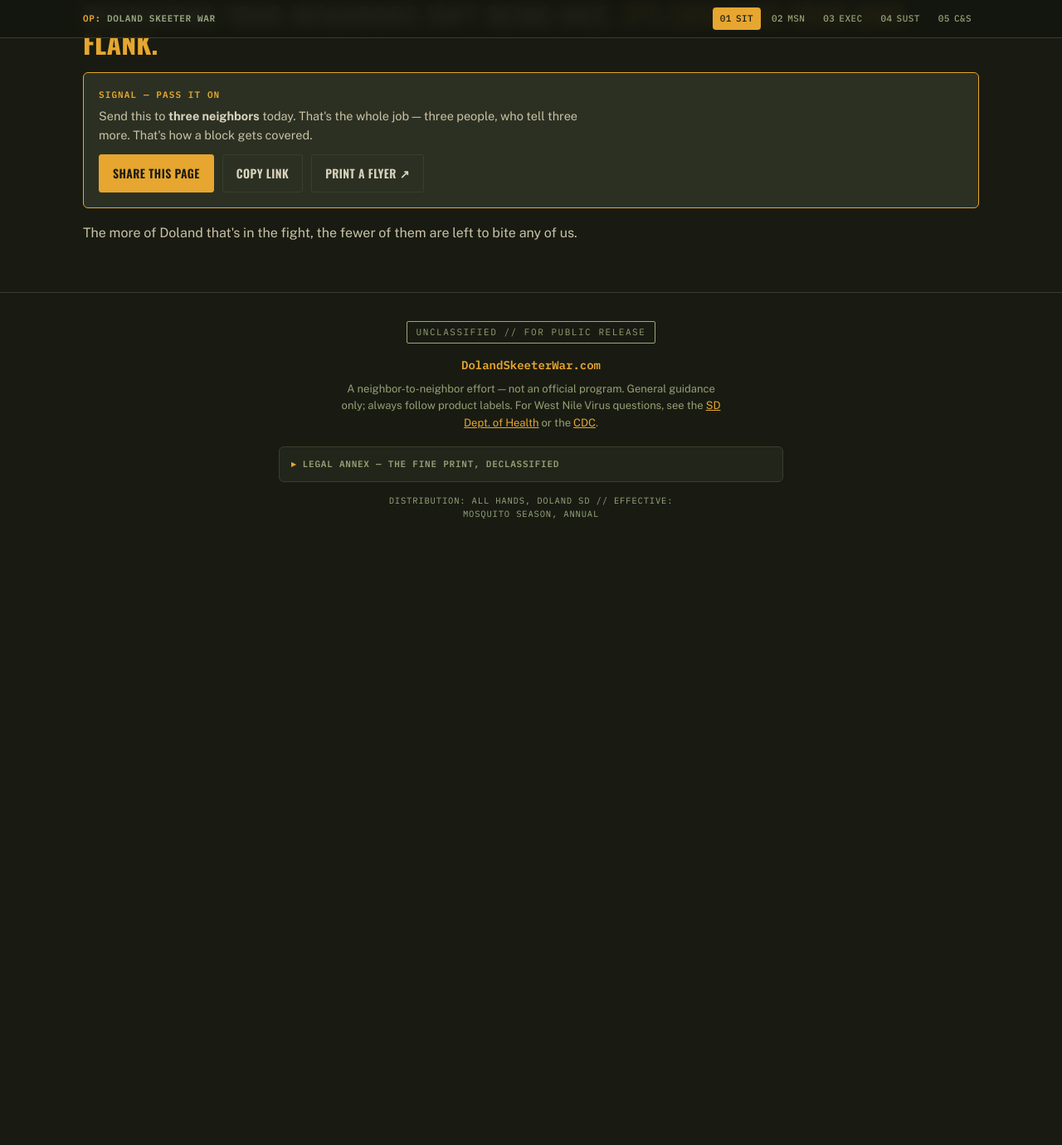
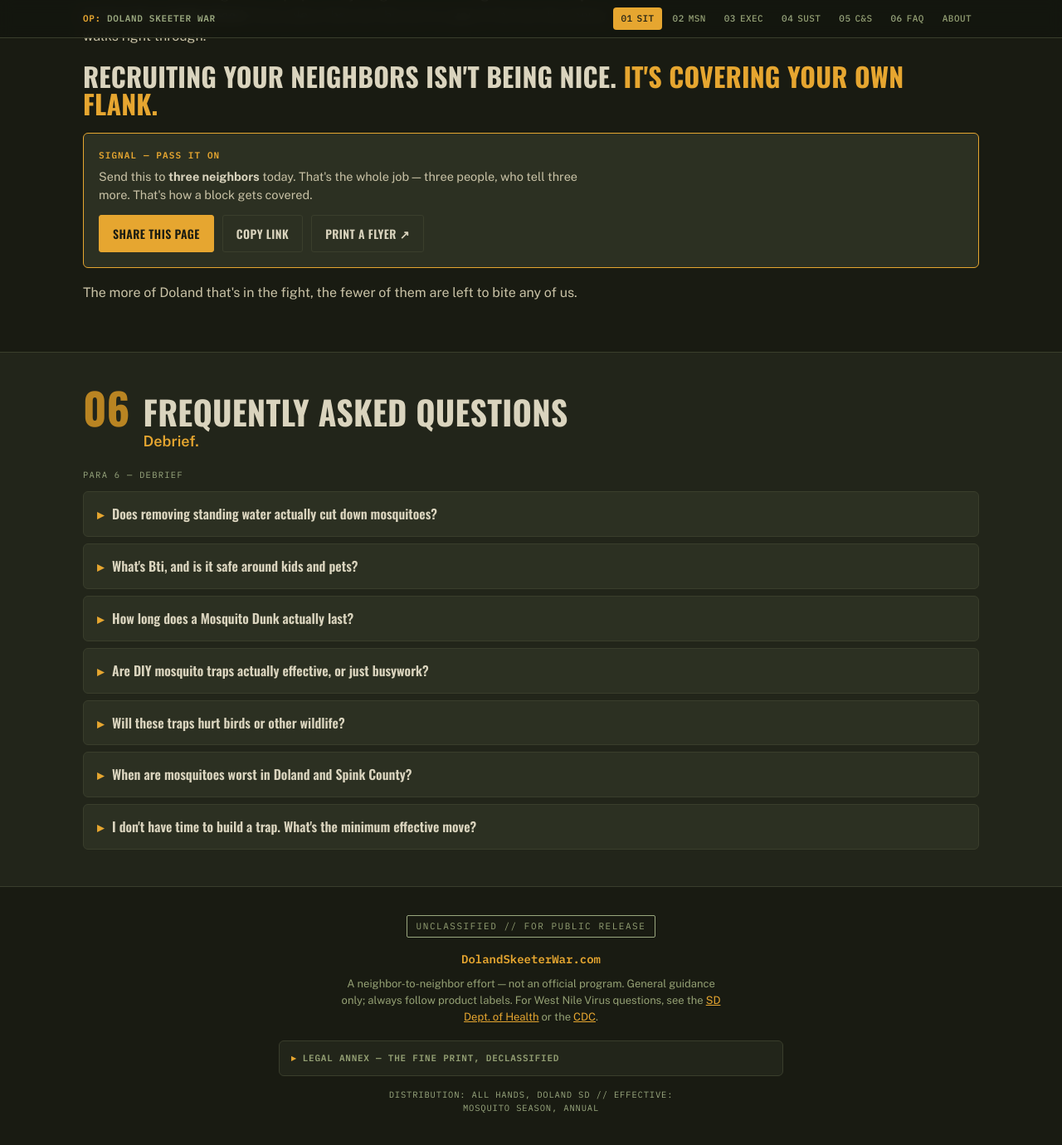
Before and after one commit to Tucker465/Doland-Warfare, a Jekyll site: the page built from index.html, in a window 1280 px wide and 1400 px high, scrolled down 8612 px. Shown: the top 1380 px of the window at 83% size. Built offline with Jekyll 4.4.1, drawn with Linux system fonts in a browser that asks for light colours; before the commit the page ends 9295 px from its top, so only the background shows below that; some of the changed text lies outside the part shown.

Commit message:
SEO: schema, FAQ, About page, and citations
Quick wins from the SEO audit:
- Keyword-richer home <title> (kept the brand, added the search-relevant terms).
- FAQPage, HowTo, Article, and Organization JSON-LD, generated from the same
  _data/faq.yml and _data/quickstart.yml that drive the visible FAQ section and
  "Four Moves" list, so the structured data can never drift from the page.
- manifest.json.
- EPA Bti and SDSU Extension added alongside the existing CDC/SD DOH citations.

New /about/ page, written in-voice (mil-doc, anonymous, no real identity —
callsigns and self-assigned joke titles only, matching the existing "pure
spite" tone from the legal annex) covering origin, rationale, and sourcing.
Deliberately did not create the 10-page content-hub stub structure some
audits suggest: thin, mass-generated pages hurt SEO and would violate the
proven-vs-frontier content split already established for this site — real
topic pages are a deliberate follow-on, one at a time.

Fixed two real bugs found while wiring a second page into the shared layout:
script.js assumed #arsenal and #buy always exist and threw on /about/ (now
guarded); the top-bar/rail section links used bare #id anchors that only
work on the home page (now prefixed with / on other pages), and the
wordmark now links home.

No external resources, CSP unchanged. Verified both pages: zero CSP
violations, zero off-origin requests, zero console errors, valid JSON-LD,
FAQ/quickstart render and interact correctly, and Lighthouse holds at
89/100/100/100 (no regression from the additions).

```diff
--- /dev/null
+++ b/_data/faq.yml
@@ -0,0 +1,16 @@
+# Drives both the visible FAQ section and the FAQPage JSON-LD, from one source,
+# so the structured data can never drift from what's actually on the page.
+- q: "Does removing standing water actually cut down mosquitoes?"
+  a: "Yes — it's the single biggest lever you have. Culex tarsalis, the main West Nile carrier here, breeds almost exclusively in still, stagnant water sitting in containers, not in moving streams or healthy ponds with fish. Dump what you can, and Bti-dose what you can't."
+- q: "What's Bti, and is it safe around kids and pets?"
+  a: "Bti (Bacillus thuringiensis israelensis) is a naturally occurring bacterium sold as \"Mosquito Dunks\" or \"Mosquito Bits.\" It kills mosquito larvae and is harmless to people, pets, birds, and fish — the EPA has reviewed it as posing no meaningful risk outside the target insect. Always read and follow the product label."
+- q: "How long does a Mosquito Dunk actually last?"
+  a: "Unused dunks keep their potency indefinitely in storage, and a deployed dunk typically treats water for about 30 days, which is why we pair it with Bti Bits for faster knockdown between doses. Check your product's label for exact timing."
+- q: "Are DIY mosquito traps actually effective, or just busywork?"
+  a: "They work because they exploit her own instinct: she needs still, foul water to lay eggs on. A dark container of funky water is more attractive to her than most natural sites — so a Bti-dosed trap doesn't just avoid breeding mosquitoes, it actively pulls egg-laying females away from everywhere else on your land."
+- q: "Will these traps hurt birds or other wildlife?"
+  a: "Not if you build them right. Every open-water build plan on this site specifies a coarse safety guard (never fine window screen, which keeps her out and defeats the trap) and a wildlife escape ramp using non-galvanized materials, so anything that falls in — or drinks from — the water can climb back out."
+- q: "When are mosquitoes worst in Doland and Spink County?"
+  a: "Risk climbs through the summer and typically peaks in late August through September, then ends at the first hard frost. The smart move is to be set up before the peak — start when the snow's gone, not after you're already getting bit."
+- q: "I don't have time to build a trap. What's the minimum effective move?"
+  a: "Walk your property after the next rain and dump every bit of standing water you can reach. That alone — no traps, no Bti — removes real breeding sites. If you can't drain something (a stock tank, a low spot), that's the one place a Bti dunk is worth the ten dollars."
--- a/_data/nav.yml
+++ b/_data/nav.yml
@@ -18,3 +18,4 @@
   - { num: "03", id: execution,   short: EXEC,  label: Execution }
   - { num: "04", id: sustainment, short: SUST,  label: Sustainment }
   - { num: "05", id: signal,      short: "C&S", label: "Command & Signal" }
+  - { num: "06", id: faq,         short: FAQ,   label: "Frequently Asked Questions" }
--- a/_includes/cmdbar.html
+++ b/_includes/cmdbar.html
@@ -1,10 +1,13 @@
+{%- assign section_base = '' %}
+{%- unless page.url == '/' %}{% assign section_base = '/' %}{% endunless %}
 <nav class="cmdbar">
   <div class="cmdbar-inner">
-    <div class="callsign">OP: <span>{{ site.data.locale.town | upcase }}&nbsp;SKEETER&nbsp;WAR</span></div>
+    <a class="callsign" href="/">OP: <span>{{ site.data.locale.town | upcase }}&nbsp;SKEETER&nbsp;WAR</span></a>
     <div class="phasenav" id="phasenav">
       {%- for s in site.data.nav.order_sections %}
-      <a class="section-link" href="#{{ s.id }}" title="{{ s.label }}"><span class="n">{{ s.num }}</span>{{ s.short }}</a>
+      <a class="section-link" href="{{ section_base }}#{{ s.id }}" title="{{ s.label }}"><span class="n">{{ s.num }}</span>{{ s.short }}</a>
       {%- endfor %}
+      <a class="section-link{% if page.url == '/about/' %} active{% endif %}" href="/about/">ABOUT</a>
     </div>
   </div>
 </nav>
--- a/_includes/head.html
+++ b/_includes/head.html
@@ -15,6 +15,7 @@
 <link rel="canonical" href="{{ page.url | absolute_url }}">
 <link rel="icon" href="/favicon.svg" type="image/svg+xml">
 <link rel="icon" href="/favicon.ico" sizes="32x32">
+<link rel="manifest" href="/manifest.json">
 <!-- Open Graph / social + agent link preview metadata (public summary only). -->
 <meta property="og:type" content="website">
 <meta property="og:site_name" content="{{ site.title }}">
@@ -42,7 +43,56 @@
       "description": {{ page.description | default: site.description | jsonify }},
       "isPartOf": { "@id": "{{ '/' | absolute_url }}#website" },
       "inLanguage": "en"
+    },
+    {
+      "@type": "Organization",
+      "@id": "{{ '/' | absolute_url }}#organization",
+      "name": {{ site.title | jsonify }},
+      "url": "{{ '/' | absolute_url }}",
+      "description": "A free, volunteer, neighbor-to-neighbor mosquito control effort. Not affiliated with any government agency.",
+      "address": {
+        "@type": "PostalAddress",
+        "addressLocality": {{ site.data.locale.town | jsonify }},
+        "addressRegion": {{ site.data.locale.state | jsonify }},
+        "addressCountry": "US"
+      }
     }
+    {%- if page.schema_article %}
+    ,{
+      "@type": "Article",
+      "@id": "{{ page.url | absolute_url }}#article",
+      "headline": {{ page.title | default: site.title | jsonify }},
+      "description": {{ page.description | default: site.description | jsonify }},
+      "mainEntityOfPage": { "@id": "{{ page.url | absolute_url }}#webpage" },
+      "author": { "@id": "{{ '/' | absolute_url }}#organization" },
+      "publisher": { "@id": "{{ '/' | absolute_url }}#organization" },
+      "inLanguage": "en"
+    }
+    {%- endif %}
+    {%- if page.schema_howto %}
+    ,{
+      "@type": "HowTo",
+      "@id": "{{ page.url | absolute_url }}#howto",
+      "name": "How to Stop Mosquitoes From Breeding on Your Property",
+      "description": "The four moves to knock down mosquito breeding sites on residential property, using standing-water removal and Bti larval control.",
+      "step": [
+        {%- for s in site.data.quickstart %}
+        { "@type": "HowToStep", "position": {{ forloop.index }}, "name": {{ s.lead | jsonify }}, "text": {{ s.text | jsonify }} }{% unless forloop.last %},{% endunless %}
+        {%- endfor %}
+      ]
+    }
+    {%- endif %}
+    {%- if page.schema_faq %}
+    ,{
+      "@type": "FAQPage",
+      "@id": "{{ page.url | absolute_url }}#faq",
+      "mainEntity": [
+        {%- for item in site.data.faq %}
+        { "@type": "Question", "name": {{ item.q | jsonify }}, "acceptedAnswer": { "@type": "Answer", "text": {{ item.a | jsonify }} } }{% unless forloop.last %},{% endunless %}
+        {%- endfor %}
+      ]
+    }
+    {%- endif %}
   ]
 }
 </script>
--- a/_includes/section-rail.html
+++ b/_includes/section-rail.html
@@ -1,8 +1,11 @@
+{%- assign section_base = '' %}
+{%- unless page.url == '/' %}{% assign section_base = '/' %}{% endunless %}
 <aside class="section-rail" aria-label="Section navigation">
   <div class="rail-head">OPORD</div>
   <ol class="rail-nav">
     {%- for s in site.data.nav.order_sections %}
-    <li><a class="section-link" href="#{{ s.id }}"><span class="n">{{ s.num }}</span> {{ s.label }}</a></li>
+    <li><a class="section-link" href="{{ section_base }}#{{ s.id }}"><span class="n">{{ s.num }}</span> {{ s.label }}</a></li>
     {%- endfor %}
+    <li><a class="section-link{% if page.url == '/about/' %} active{% endif %}" href="/about/">About</a></li>
   </ol>
 </aside>
--- /dev/null
+++ b/about.html
@@ -0,0 +1,70 @@
+---
+layout: default
+title: "About — Who's Behind Operation Doland Skeeter War"
+description: "Meet the anonymous, mildly unhinged volunteer command staff waging an unofficial war on mosquitoes in Doland, South Dakota."
+permalink: /about/
+schema_article: true
+---
+<header class="hero">
+  <div class="wrap">
+    <div class="stamp">UNCLASSIFIED // FOR PUBLIC RELEASE</div>
+    <div class="eyebrow">PERSONNEL FILE &nbsp;//&nbsp; DOLAND, SOUTH DAKOTA</div>
+    <h1>About <span class="frag">This Operation</span></h1>
+    <p class="mission">Who's behind this? A loose confederation of <b>extremely annoyed</b> Doland residents who got tired of being eaten alive and decided standing water had it coming.</p>
+  </div>
+</header>
+
+<section class="order" id="who-we-are">
+  <div class="wrap">
+    <div class="sec-head"><div class="sec-num">//</div>
+      <div class="sec-titles"><h2>Who We Are</h2><div class="plain">Not a nonprofit. Not a government program. Just spite with a domain name.</div></div></div>
+    <div class="para-tag">FILE 1 — ORIGIN</div>
+    <p class="lead">Operation: Doland Skeeter War started the way most good ideas do: someone got bit eleven times in one evening and decided enough was enough.</p>
+    <p>There's no 501(c)(3), no city budget line, and no official sanction. This is a neighbor-to-neighbor effort run by residents of Doland, South Dakota who were tired of losing every cookout to <i>Culex tarsalis</i> and figured the internet could help recruit reinforcements.</p>
+    <p>We are not affiliated with the City of Doland, Spink County, the State of South Dakota, or any agency that has to answer a public records request. If this were official, it would have a logo committee and a 40-page style guide. Instead it has a guy with a bucket and a grudge.</p>
+  </div>
+</section>
+
+<section class="order" id="command-staff">
+  <div class="wrap">
+    <div class="sec-head"><div class="sec-num">//</div>
+      <div class="sec-titles"><h2>Command Staff</h2><div class="plain">Personnel files, redacted for reasons that will become obvious.</div></div></div>
+    <div class="para-tag">FILE 2 — PERSONNEL ROSTER (REDACTED)</div>
+    <p>For operational security — and because nobody involved wants their actual name attached to a website about murdering bugs in a bucket — command staff operate under callsign only. Job titles are self-assigned and not subject to review.</p>
+    <div class="fronts">
+      <div class="front"><div class="ft"><span class="num">01</span> Callsign: DUNK</div><p><b>Chief Standing-Water Officer.</b> Self-appointed after correctly identifying a clogged gutter from across the yard. Reports to no one. Answers to "hey, your yard's a swamp."</p></div>
+      <div class="front"><div class="ft"><span class="num">02</span> Callsign: PROBOSCIS</div><p><b>Director of Enemy Identification.</b> Once misidentified a gnat as a mosquito during live reconnaissance. Cleared for duty anyway; morale was judged more important than accuracy.</p></div>
+      <div class="front"><div class="ft"><span class="num">03</span> Callsign: BUCKET BRIGADE</div><p><b>Logistics &amp; Bti Acquisitions.</b> Has bought suspicious quantities of Mosquito Dunks from the same hardware store three summers running. The clerk no longer asks questions.</p></div>
+      <div class="front"><div class="ft"><span class="num">04</span> Callsign: SIGNAL FLARE</div><p><b>Neighbor Recruitment &amp; Flyer Distribution.</b> Has personally guilt-tripped at least six households into checking their gutters. Considers this a full-time job. It is not.</p></div>
+      <div class="front"><div class="ft"><span class="num">05</span> Callsign: SPITE</div><p><b>Chief Motivation Officer.</b> Runs entirely on caffeine and the memory of a Fourth of July ruined by mosquitoes. Founded the operation. Has not fully recovered.</p></div>
+    </div>
+  </div>
+</section>
+
+<section class="order" id="why-this-exists">
+  <div class="wrap">
+    <div class="sec-head"><div class="sec-num">//</div>
+      <div class="sec-titles"><h2>Why This Exists</h2><div class="plain">Because nobody else was going to do it.</div></div></div>
+    <div class="para-tag">FILE 3 — RATIONALE</div>
+    <p>The town sprays the roads. The county and state run real, professional mosquito control programs — credit to them, that's legitimate work with a real budget. But none of that reaches the tire in your side yard, the clogged gutter, or the kiddie pool nobody's emptied since June. That part is legally, physically, and permanently your job: no truck, no crew, and no agency can roll onto your private property and drain it for you.</p>
+    <p>This site exists to close that gap — plain-language, no-budget, works-with-stuff-you-already-own guidance for the part of the fight that only you can run.</p>
+    <p class="u-mb-0">There is no upsell, no newsletter, and no app. Just a Bti dunk, a bucket, and a grudge — freely given.</p>
+  </div>
+</section>
+
+<section class="order" id="sources">
+  <div class="wrap">
+    <div class="sec-head"><div class="sec-num">//</div>
+      <div class="sec-titles"><h2>Where We Get Our Facts</h2><div class="plain">We are amateurs. Our sources are not.</div></div></div>
+    <div class="para-tag">FILE 4 — SOURCING &amp; RESPONSIBLE PRACTICE</div>
+    <p>Every claim about West Nile Virus, Bti, or mosquito biology on this site traces back to a public health or regulatory source — not vibes. We link out to them throughout the <a class="u-amber" href="/#situation">main operation order</a>, and again here:</p>
+    <div class="buy">
+      <a href="https://www.cdc.gov/west-nile-virus/index.html" target="_blank" rel="noopener noreferrer"><span class="bn">CDC ↗</span><span class="bd">West Nile facts</span></a>
+      <a href="https://westnile.sd.gov/" target="_blank" rel="noopener noreferrer"><span class="bn">SD DOH ↗</span><span class="bd">SD data &amp; guidance</span></a>
+      <a href="https://www.epa.gov/mosquitocontrol/bti-mosquito-control" target="_blank" rel="noopener noreferrer"><span class="bn">EPA ↗</span><span class="bd">Bti safety &amp; use</span></a>
+      <a href="https://extension.sdstate.edu/these-mosquitoes-are-awful-what-can-i-do-my-backyard-manage-them" target="_blank" rel="noopener noreferrer"><span class="bn">SDSU Extension ↗</span><span class="bd">SD backyard guidance</span></a>
+    </div>
+    <p>Nothing here is medical, legal, or professional advice — see the legal annex at the bottom of the <a class="u-amber" href="/#signal">main page</a> for the full, only-slightly-joking fine print. Always read and follow the product label; it is smarter than the command staff.</p>
+    <p><a class="u-amber" href="/">← Back to the Operation Order</a></p>
+  </div>
+</section>
--- a/index.html
+++ b/index.html
@@ -1,8 +1,11 @@
 ---
 layout: default
-title: "Operation: Doland Skeeter War"
+title: "Doland Skeeter War — SD Mosquito Control & West Nile Prevention Guide"
 description: "Knock down West Nile mosquitoes on your own land in Doland, SD — kill standing water and run simple, wildlife-safe Bti larval traps. A plain-language field guide."
 preload_hero: true
+schema_article: true
+schema_howto: true
+schema_faq: true
 ---
 <header class="hero">
   <div class="wrap">
@@ -100,6 +103,8 @@
       <div class="buy">
         <a href="https://www.cdc.gov/west-nile-virus/index.html" target="_blank" rel="noopener noreferrer"><span class="bn">CDC ↗</span><span class="bd">West Nile facts</span></a>
         <a href="https://westnile.sd.gov/" target="_blank" rel="noopener noreferrer"><span class="bn">SD DOH ↗</span><span class="bd">SD data &amp; guidance</span></a>
+        <a href="https://www.epa.gov/mosquitocontrol/bti-mosquito-control" target="_blank" rel="noopener noreferrer"><span class="bn">EPA ↗</span><span class="bd">Bti safety &amp; use</span></a>
+        <a href="https://extension.sdstate.edu/these-mosquitoes-are-awful-what-can-i-do-my-backyard-manage-them" target="_blank" rel="noopener noreferrer"><span class="bn">SDSU Extension ↗</span><span class="bd">SD backyard guidance</span></a>
       </div>
     </div>
   </div>
@@ -128,10 +133,9 @@
     <div class="quickstart">
       <div class="qt">▸ FOUR MOVES — START TODAY</div>
       <ul class="qsteps">
-        <li><span><b>Walk your land</b> after the next rain and dump the easy standing water.</span></li>
-        <li><span><b>Grab Bti</b> — "Mosquito Dunks," about $10 at any farm or hardware store.</span></li>
-        <li><span><b>Build one trap</b> for the water you can't get rid of (pick a platform below).</span></li>
-        <li><span><b>Tell a neighbor</b> — it only works if the block does it too.</span></li>
+        {%- for step in site.data.quickstart %}
+        <li><span><b>{{ step.lead }}</b> {{ step.rest }}</span></li>
+        {%- endfor %}
       </ul>
     </div>
 
@@ -315,3 +319,19 @@
     <p>The more of Doland that's in the fight, the fewer of them are left to bite any of us.</p>
   </div>
 </section>
+
+<section class="order" id="faq">
+  <div class="wrap">
+    <div class="sec-head"><div class="sec-num">06</div>
+      <div class="sec-titles"><h2>Frequently Asked Questions</h2><div class="plain">Debrief.</div></div></div>
+    <div class="para-tag">PARA 6 — DEBRIEF</div>
+    <div class="faq">
+      {%- for item in site.data.faq %}
+      <details class="faq-item">
+        <summary>{{ item.q }}</summary>
+        <div class="faq-a"><p>{{ item.a }}</p></div>
+      </details>
+      {%- endfor %}
+    </div>
+  </div>
+</section>
--- a/script.js
+++ b/script.js
@@ -177,7 +177,7 @@
   return document.importNode(doc.documentElement, true);
 }
 
-PLATFORMS.forEach((p)=>{
+if (arsenal) PLATFORMS.forEach((p)=>{
   const card = el('div','platform');
 
   const btn = el('button','platform-btn');
@@ -238,7 +238,7 @@
   {n:"Runnings", d:"check in store", u:"https://www.runnings.com/"}
 ];
 const buy = document.getElementById('buy');
-RETAILERS.forEach(r=>{
+if (buy) RETAILERS.forEach(r=>{
   if (!isValidUrl(r.u)) return; // Skip anything that isn't a plain http(s) link
   const a=document.createElement('a');
   a.href=r.u; a.target="_blank"; a.rel="noopener noreferrer";
--- a/styles.css
+++ b/styles.css
@@ -17,7 +17,7 @@
   /* COMMAND BAR */
   .cmdbar{position:sticky;top:0;z-index:50;background:rgba(20,22,15,.93);backdrop-filter:blur(8px);border-bottom:1px solid var(--line)}
   .cmdbar-inner{max-width:760px;margin:0 auto;display:flex;align-items:center;gap:14px;padding:9px 20px}
-  .callsign{font-family:'IBM Plex Mono',monospace;font-size:11px;font-weight:600;letter-spacing:.06em;color:var(--amber);white-space:nowrap;flex-shrink:0}
+  .callsign{font-family:'IBM Plex Mono',monospace;font-size:11px;font-weight:600;letter-spacing:.06em;color:var(--amber);white-space:nowrap;flex-shrink:0;text-decoration:none}
   .callsign span{color:var(--moss-dim)}
   .phasenav{display:flex;gap:4px;overflow-x:auto;scrollbar-width:none;-webkit-overflow-scrolling:touch;margin-left:auto}
   .phasenav::-webkit-scrollbar{display:none}
@@ -272,6 +272,16 @@
   .legal-body p{font-size:12px;color:var(--moss);margin-bottom:10px;line-height:1.55;text-align:left}
   .legal-body p.priv{color:var(--moss-dim);border-top:1px solid var(--line);padding-top:10px;margin-bottom:0}
 
+  /* FAQ */
+  .faq{display:grid;gap:8px;margin-top:8px}
+  .faq-item{border:1px solid var(--line);border-radius:6px;background:var(--drab-3)}
+  .faq-item summary{font-family:'Oswald',sans-serif;font-weight:600;font-size:16px;color:var(--paper);cursor:pointer;padding:14px 16px;list-style:none;display:flex;gap:10px;align-items:baseline}
+  .faq-item summary::-webkit-details-marker{display:none}
+  .faq-item summary::before{content:"▸";color:var(--amber);flex-shrink:0}
+  .faq-item[open] summary::before{content:"▾"}
+  .faq-a{padding:0 16px 16px 32px}
+  .faq-a p{color:var(--paper-2);font-size:15px;margin:0}
+
   /* PRINT FLYER (screen-hidden) */
   #flyer{display:none}
   @media print{
```
Also changed, not shown: _data/quickstart.yml (added, +16 -0 lines), manifest.json (added).
